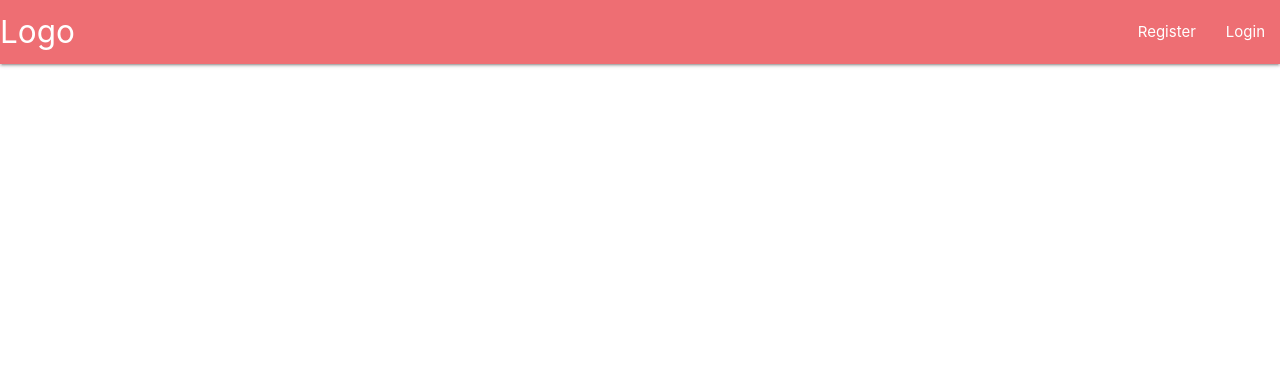
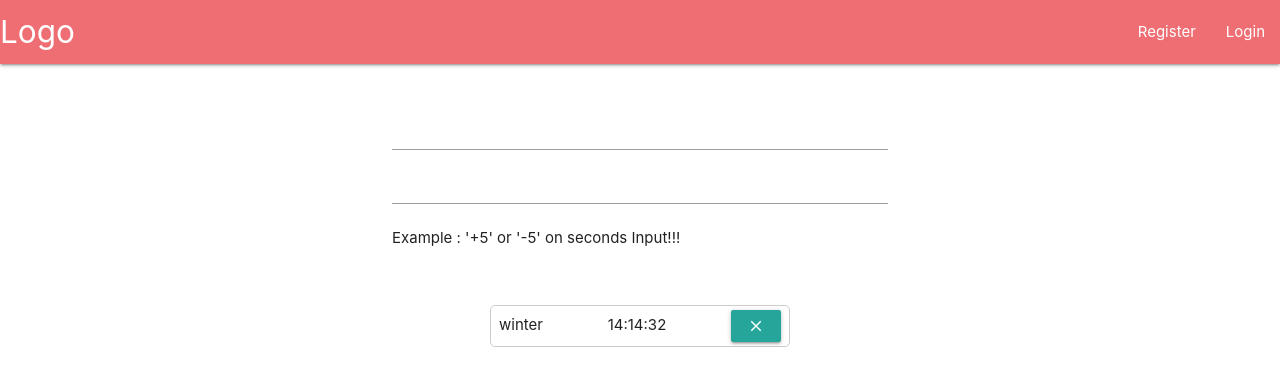
Before and after one commit to chizzkeyke/blog_for_flcd, a React (Create React App) app: page /clocks_page in a window 1280 px wide. Shown: the top 386 px of the page. Built offline with nearby package versions, Linux system fonts and the light colour scheme.

Commit message:
'Время'

```diff
--- a/src/App.css
+++ b/src/App.css
@@ -98,7 +98,7 @@
     border-radius: 5px;
 }
 
-/* Clocks  */
+/* Clocks Page  */
 
 .clock_page__container {
     display: flex;
@@ -115,3 +115,27 @@
 
     margin: 40px auto;
 }
+
+.cards {
+    display: flex;
+    margin: 0 auto;
+    width: 500px;
+    flex-direction: column;
+
+}
+
+/****************  Clock_card  *******************/
+
+.card_clock__container {
+    display: flex;
+    width: 300px;
+    margin: 0 auto;
+    margin-bottom: 5px;
+    padding: 4px 8px;
+    justify-content: space-between;
+    align-items: center;
+
+
+    border: 1px solid #ccc;
+    border-radius: 5px;
+}
--- a/src/App.js
+++ b/src/App.js
@@ -9,12 +9,14 @@ import { TopBar } from './components/TopBar'
 import { UserList } from './components/pages/UserList'
 import { ProfileUser } from './components/pages/Profile'
 import { Weather } from './components/pages/Weather'
+import { ClocksPage } from './components/pages/ClocksPage'
 
 export const App = () => {
    return (
       <BrowserRouter>
          <TopBar />
          <Switch>
+            <Route path='/clocks_page' component={ClocksPage} />
             <Route path='/users/:id' component={ProfileUser} exact />
             <Route path='/users?page=:id' component={UserList} />
             <Route path='/users' component={UserList} />
--- /dev/null
+++ b/src/components/CardClock.js
@@ -0,0 +1,12 @@
+import { React } from 'react'
+import { ClockWithParametrs } from './Watch'
+
+export const CardClock = ({ name, time, onDelete }) => {
+   return (
+      <div className='card_clock__container'>
+         <div>{name}</div>
+         <ClockWithParametrs hours={time} />
+         <button onClick={() => onDelete()} className="waves-effect waves-light btn-small"><i className="material-icons">clear</i></button>
+      </div>
+   )
+}
--- a/src/components/TopBar.js
+++ b/src/components/TopBar.js
@@ -23,6 +23,7 @@ export const TopBar = () => {
                loggedIn
                   ? (
                      <ul id="nav-mobile" className="right hide-on-med-and-down">
+                        <li><NavLink to='/clocks_page'>Clocks</NavLink></li>
                         <li><NavLink to='/users'>Users</NavLink></li>
                         <li><NavLink to='/weather'>Weather</NavLink></li>
                         <li><button onClick={exit} className="waves-effect waves-light btn-large">LOGOUT</button></li>
--- /dev/null
+++ b/src/components/Watch.js
@@ -0,0 +1,55 @@
+import React, { useState } from 'react'
+import moment from 'moment'
+
+export const Watch = () => {
+
+   let time = new Date().toLocaleTimeString()
+   const [seconds, setSeconds] = useState(time)
+
+   const renderWatch = () => {
+      time = new Date().toLocaleTimeString()
+      setSeconds(time)
+   }
+   setInterval(renderWatch, 1000)
+   return (
+      <>
+         <h5>{seconds}</h5>
+      </>
+   )
+}
+
+export const Watch2 = ({time}) => {
+   const [seconds, setSeconds] = useState(time)
+
+   const renderWatch = () => {
+      time = new Date().toLocaleTimeString()
+      setSeconds(time)
+   }
+
+   setInterval(renderWatch, 1000)
+   return (
+      <>
+         <h5>{seconds}</h5>
+      </>
+   )
+}
+
+export const ClockWithParametrs = ({ hours }) => {
+   const [timeNow, setTimeNow] = useState(moment().format("HH:mm:ss"))
+   const action = hours.substring(0, 1)
+   const time = Number(hours.substring(1))
+
+   setInterval(() => {
+      if (action === '+') {
+         setTimeNow(moment().add(time, 'hours').format('HH:mm:ss'))
+      } else {
+         setTimeNow(moment().subtract(time, 'hours').format('HH:mm:ss'))
+      }
+   }, 1000)
+
+   return (
+      <div>
+         {timeNow}
+      </div>
+   )
+}
--- /dev/null
+++ b/src/components/pages/ClocksPage.js
@@ -0,0 +1,59 @@
+import React, { useState } from 'react'
+import { useForm } from 'react-hook-form'
+import { CardClock } from '../CardClock'
+import { nanoid } from 'nanoid'
+
+export const ClocksPage = () => {
+   const [data, setData] = useState([
+      { nameClock: 'winter', time: '+0' }
+   ])
+
+   const { register, handleSubmit, reset } = useForm()
+
+   const onSubmit = ({ clockName, paramToggleClock }) => {
+      const newCard = {
+         nameClock: clockName,
+         time: paramToggleClock,
+         id: nanoid()
+      }
+      reset({
+         clockName: '',
+         paramToggleClock: ''
+      })
+      console.log(typeof paramToggleClock);
+      setData([...data, newCard])
+   }
+
+   const deleteClock = (id) => {
+      setData(data.filter((clock) => clock.id !== id))
+   }
+
+   return (
+      <div className='clock_page__container'>
+         <div className='input_fields'>
+            <form onSubmit={handleSubmit(onSubmit)}>
+               <input
+                  type='text'
+                  {...register('clockName')}
+               />
+               <input
+                  type='text'
+                  {...register('paramToggleClock')}
+               />
+            </form>
+            <div>
+               <p>Example : '+5' or '-5' on seconds Input!!!</p>
+            </div>
+         </div>
+         <div className='cards'>
+            {
+               data.length === 0
+                  ? <h5>Cards is not a found</h5>
+                  : data.map((clock, index) => (
+                     <CardClock key={index} name={clock.nameClock} time={clock.time} onDelete={() => deleteClock(clock.id)} />
+                  ))
+            }
+         </div>
+      </div>
+   )
+}
```
